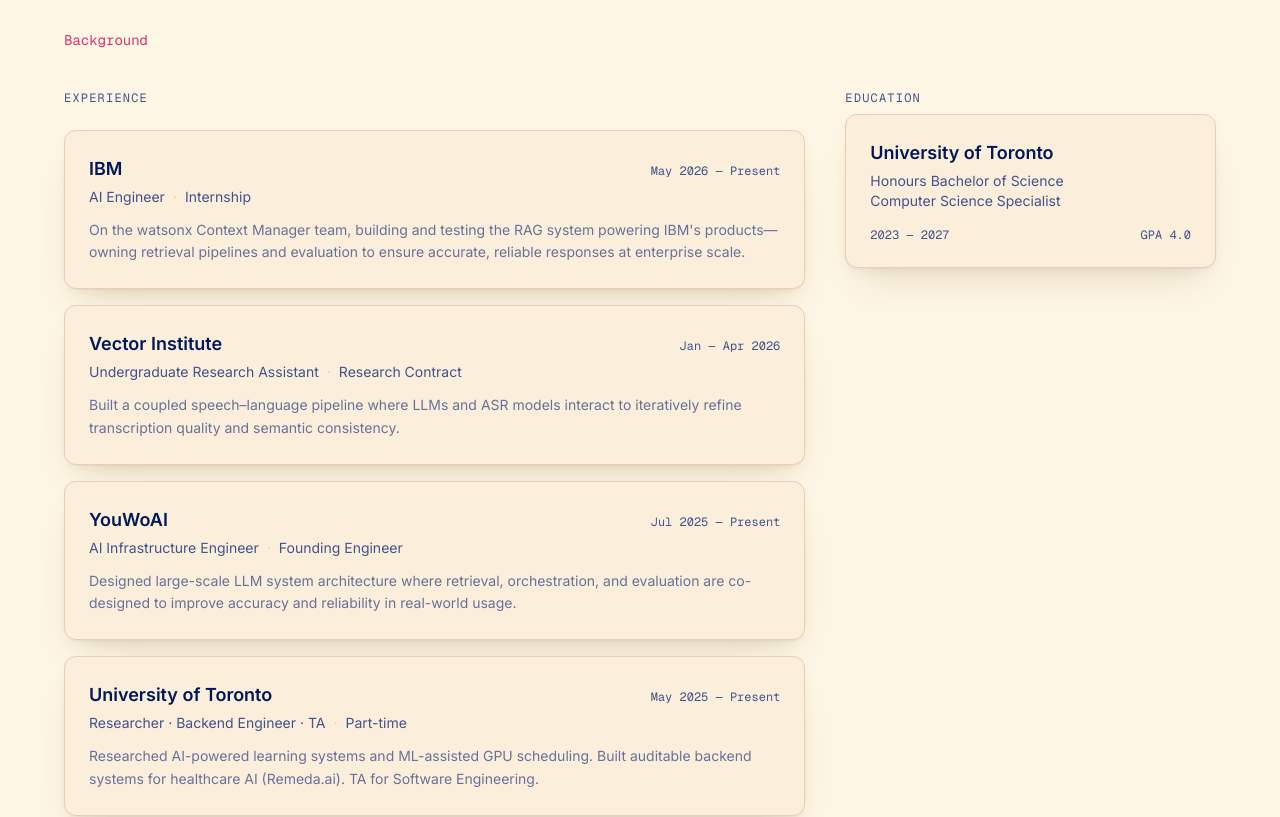
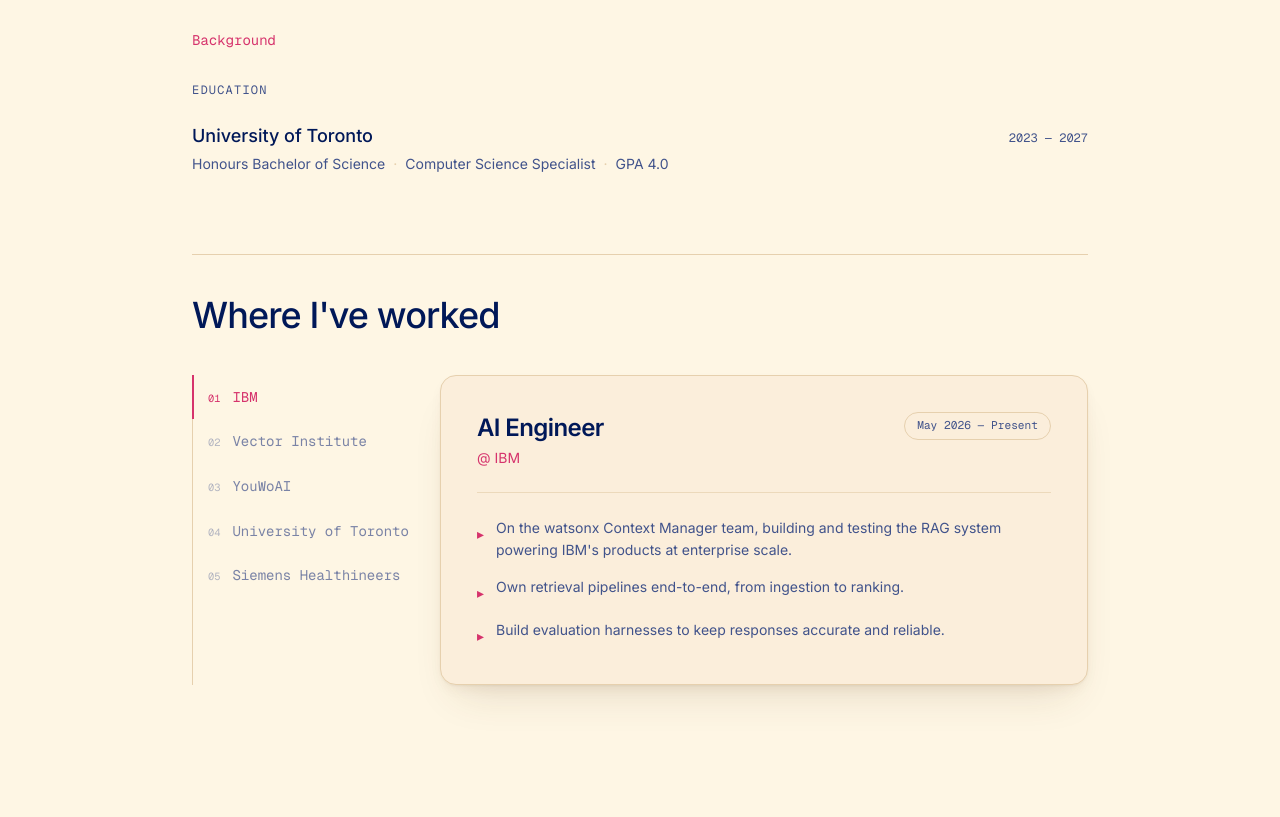
Before and after one commit to zzz403/portfolio, a Next.js app: page / in a window 1280 px wide. Shown: the part 1400-2217 px from the top of the page. Built offline with nearby package versions, Linux system fonts and the light colour scheme.

Commit message:
redesign Background: click-driven experience tabs + restrained education, swap order

```diff
--- a/src/components/Background.tsx
+++ b/src/components/Background.tsx
@@ -1,50 +1,73 @@
 "use client";
 
-import { motion } from "framer-motion";
+import { useState } from "react";
+import { motion, AnimatePresence } from "framer-motion";
 import ScrollReveal from "./ScrollReveal";
 
 const expo = [0.16, 1, 0.3, 1] as const;
 
-const experiences = [
+type Experience = {
+  company: string;
+  role: string;
+  type: string;
+  period: string;
+  highlights: string[];
+};
+
+const experiences: Experience[] = [
   {
     company: "IBM",
     role: "AI Engineer",
     type: "Internship",
     period: "May 2026 — Present",
-    description:
-      "On the watsonx Context Manager team, building and testing the RAG system powering IBM's products—owning retrieval pipelines and evaluation to ensure accurate, reliable responses at enterprise scale.",
+    highlights: [
+      "On the watsonx Context Manager team, building and testing the RAG system powering IBM's products at enterprise scale.",
+      "Own retrieval pipelines end-to-end, from ingestion to ranking.",
+      "Build evaluation harnesses to keep responses accurate and reliable.",
+    ],
   },
   {
     company: "Vector Institute",
     role: "Undergraduate Research Assistant",
     type: "Research Contract",
     period: "Jan — Apr 2026",
-    description:
-      "Built a coupled speech–language pipeline where LLMs and ASR models interact to iteratively refine transcription quality and semantic consistency.",
+    highlights: [
+      "Built a coupled speech–language pipeline where LLMs and ASR models interact.",
+      "Models iteratively refine each other to improve transcription quality.",
+      "Raised semantic consistency across the combined system.",
+    ],
   },
   {
     company: "YouWoAI",
     role: "AI Infrastructure Engineer",
     type: "Founding Engineer",
     period: "Jul 2025 — Present",
-    description:
-      "Designed large-scale LLM system architecture where retrieval, orchestration, and evaluation are co-designed to improve accuracy and reliability in real-world usage.",
+    highlights: [
+      "Designed large-scale LLM system architecture as a founding engineer.",
+      "Co-designed retrieval, orchestration, and evaluation as one system.",
+      "Tuned the architecture for accuracy and reliability in real-world usage.",
+    ],
   },
   {
     company: "University of Toronto",
     role: "Researcher · Backend Engineer · TA",
     type: "Part-time",
     period: "May 2025 — Present",
-    description:
-      "Researched AI-powered learning systems and ML-assisted GPU scheduling. Built auditable backend systems for healthcare AI (Remeda.ai). TA for Software Engineering.",
+    highlights: [
+      "Researched AI-powered learning systems and ML-assisted GPU scheduling.",
+      "Built auditable backend systems for healthcare AI (Remeda.ai).",
+      "TA for Software Engineering.",
+    ],
   },
   {
     company: "Siemens Healthineers",
     role: "Database Engineer",
     type: "Internship",
     period: "Jul — Sep 2023",
-    description:
-      "Worked on database management systems and optimized data workflows at a global healthcare technology company.",
+    highlights: [
+      "Worked on database management systems at a global healthcare technology company.",
+      "Optimized data workflows for scale and reliability.",
+    ],
   },
 ];
 
@@ -56,86 +79,144 @@
   gpa: "4.0",
 };
 
+function ExperienceTabs() {
+  const [active, setActive] = useState(0);
+  const exp = experiences[active];
+
+  return (
+    <div className="mt-10 grid gap-6 sm:grid-cols-[13rem_1fr] sm:gap-10">
+      {/* Tab list */}
+      <div
+        role="tablist"
+        aria-label="Experience"
+        className="relative flex flex-row overflow-x-auto pb-px sm:flex-col sm:overflow-visible sm:pb-0"
+      >
+        {/* Track line */}
+        <div className="absolute bottom-0 left-0 right-0 top-auto h-px bg-border sm:bottom-0 sm:right-auto sm:top-0 sm:h-auto sm:w-px" />
+
+        {experiences.map((e, i) => {
+          const isActive = i === active;
+          return (
+            <button
+              key={e.company}
+              role="tab"
+              aria-selected={isActive}
+              onClick={() => setActive(i)}
+              className={`group relative flex cursor-pointer items-baseline gap-3 whitespace-nowrap rounded-md px-4 py-3 text-left transition-colors duration-300 sm:rounded-l-none sm:rounded-r-md ${
+                isActive ? "text-accent" : "text-muted/70 hover:bg-surface/60 hover:text-foreground"
+              }`}
+            >
+              {isActive && (
+                <motion.span
+                  layoutId="tab-bar"
+                  className="absolute bottom-0 left-0 right-0 top-auto h-[2px] bg-accent sm:bottom-0 sm:right-auto sm:top-0 sm:h-auto sm:w-[2px]"
+                  transition={{ duration: 0.35, ease: expo }}
+                />
+              )}
+              <span
+                className={`font-mono text-[0.65rem] tabular-nums transition-colors ${
+                  isActive ? "text-accent" : "text-muted/40 group-hover:text-muted/70"
+                }`}
+              >
+                {String(i + 1).padStart(2, "0")}
+              </span>
+              <span className="font-mono text-sm">{e.company}</span>
+            </button>
+          );
+        })}
+      </div>
+
+      {/* Panel */}
+      <AnimatePresence mode="wait">
+        <motion.div
+          key={exp.company}
+          initial={{ opacity: 0, y: 12 }}
+          animate={{ opacity: 1, y: 0 }}
+          exit={{ opacity: 0, y: -8 }}
+          transition={{ duration: 0.3, ease: expo }}
+          className="min-h-[18rem] rounded-2xl border border-border bg-surface p-7 shadow-card sm:p-9"
+        >
+          <div className="flex flex-wrap items-start justify-between gap-3">
+            <div>
+              <h3 className="text-2xl font-semibold tracking-tight text-foreground">
+                {exp.role}
+              </h3>
+              <p className="mt-1 text-sm text-accent">@ {exp.company}</p>
+            </div>
+            <span className="rounded-full border border-border px-3 py-1 font-mono text-[0.7rem] text-muted">
+              {exp.period}
+            </span>
+          </div>
+
+          <div className="my-6 h-px w-full bg-border/70" />
+
+          <ul className="space-y-3.5">
+            {exp.highlights.map((h, hi) => (
+              <motion.li
+                key={h}
+                initial={{ opacity: 0, x: -8 }}
+                animate={{ opacity: 1, x: 0 }}
+                transition={{ duration: 0.35, delay: 0.08 + hi * 0.06, ease: expo }}
+                className="flex gap-3 text-sm leading-relaxed text-muted"
+              >
+                <span className="mt-1.5 flex-none text-accent">▸</span>
+                {h}
+              </motion.li>
+            ))}
+          </ul>
+        </motion.div>
+      </AnimatePresence>
+    </div>
+  );
+}
+
+function EducationStrip() {
+  return (
+    <ScrollReveal delay={0.1}>
+      <div className="mt-8">
+        <p className="mb-6 font-mono text-xs uppercase tracking-widest text-muted">
+          Education
+        </p>
+
+        <div className="flex flex-col gap-1 sm:flex-row sm:items-baseline sm:justify-between">
+          <h3 className="text-lg font-medium text-foreground">
+            {education.school}
+          </h3>
+          <span className="font-mono text-xs text-muted">
+            {education.period}
+          </span>
+        </div>
+        <p className="mt-1 text-sm text-muted">
+          {education.degree}
+          <span className="mx-2 text-border">·</span>
+          {education.major}
+          <span className="mx-2 text-border">·</span>
+          GPA {education.gpa}
+        </p>
+      </div>
+    </ScrollReveal>
+  );
+}
+
 export default function Background() {
   return (
     <section className="px-6 py-32">
-      <div className="mx-auto max-w-6xl">
+      <div className="mx-auto max-w-4xl">
         <ScrollReveal>
-          <p className="font-mono text-sm text-accent mb-10">Background</p>
+          <p className="mb-3 font-mono text-sm text-accent">Background</p>
         </ScrollReveal>
 
-        <div className="grid gap-10 lg:grid-cols-[2fr_1fr]">
-          {/* Experience — left column */}
-          <div className="flex flex-col gap-4">
-            <ScrollReveal delay={0.05}>
-              <p className="font-mono text-xs uppercase tracking-widest text-muted mb-2">
-                Experience
-              </p>
-            </ScrollReveal>
-            {experiences.map((exp, i) => (
-              <ScrollReveal key={exp.company} delay={0.1 + i * 0.08}>
-                <motion.div
-                  className="group rounded-xl border border-border bg-surface p-6 shadow-card transition-[background-color,box-shadow] duration-300 hover:bg-surface-hover hover:shadow-card-hover"
-                  whileHover={{ y: -2 }}
-                  transition={{ duration: 0.3, ease: expo }}
-                >
-                  <div className="flex flex-wrap items-baseline justify-between gap-x-4 gap-y-1">
-                    <h3 className="text-lg font-semibold text-foreground transition-colors group-hover:text-accent">
-                      {exp.company}
-                    </h3>
-                    <span className="font-mono text-xs text-muted whitespace-nowrap">
-                      {exp.period}
-                    </span>
-                  </div>
-                  <p className="mt-1 text-sm text-muted">
-                    {exp.role}
-                    <span className="mx-2 text-border">·</span>
-                    {exp.type}
-                  </p>
-                  <p className="mt-3 text-sm text-muted/80 leading-relaxed">
-                    {exp.description}
-                  </p>
-                </motion.div>
-              </ScrollReveal>
-            ))}
-          </div>
+        <EducationStrip />
 
-          {/* Education — right column, sticky */}
-          <div>
-            <ScrollReveal delay={0.15}>
-              <p className="font-mono text-xs uppercase tracking-widest text-muted mb-2">
-                Education
-              </p>
-            </ScrollReveal>
-            <ScrollReveal delay={0.2}>
-              <div className="lg:sticky lg:top-28">
-                <motion.div
-                  className="group rounded-xl border border-border bg-surface p-6 shadow-card transition-[background-color,box-shadow] duration-300 hover:bg-surface-hover hover:shadow-card-hover"
-                  whileHover={{ y: -2 }}
-                  transition={{ duration: 0.3, ease: expo }}
-                >
-                  <h3 className="text-lg font-semibold text-foreground transition-colors group-hover:text-accent">
-                    {education.school}
-                  </h3>
-                  <p className="mt-1 text-sm text-muted">
-                    {education.degree}
-                  </p>
-                  <p className="text-sm text-muted">
-                    {education.major}
-                  </p>
-                  <div className="mt-4 flex items-center justify-between">
-                    <span className="font-mono text-xs text-muted">
-                      {education.period}
-                    </span>
-                    <span className="font-mono text-xs text-muted">
-                      GPA {education.gpa}
-                    </span>
-                  </div>
-                </motion.div>
-              </div>
-            </ScrollReveal>
-          </div>
-        </div>
+        <ScrollReveal delay={0.1}>
+          <h2 className="mt-20 border-t border-border pt-10 text-3xl font-medium tracking-tight md:text-4xl">
+            Where I&apos;ve worked
+          </h2>
+        </ScrollReveal>
+
+        <ScrollReveal delay={0.15}>
+          <ExperienceTabs />
+        </ScrollReveal>
       </div>
     </section>
   );
```
